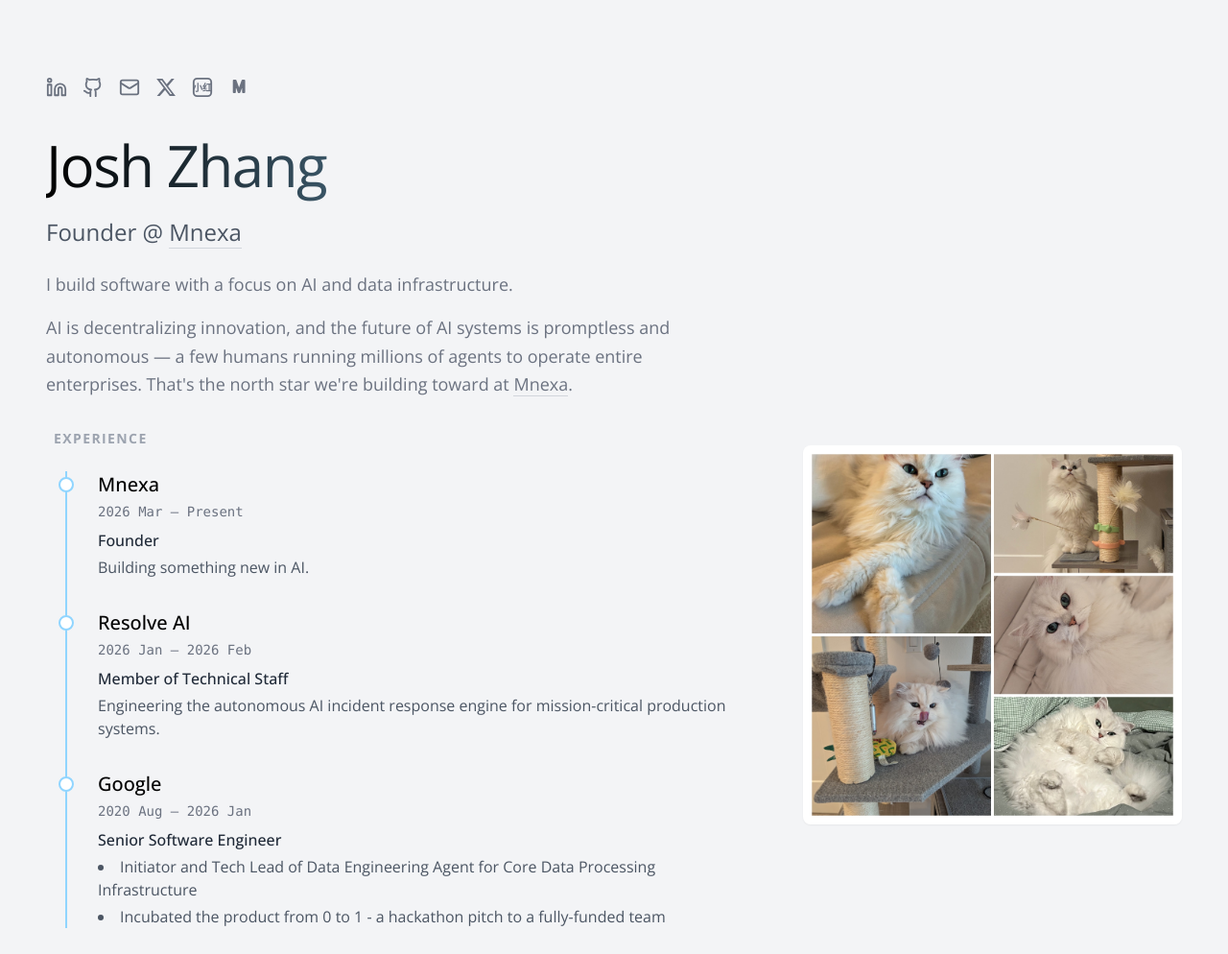
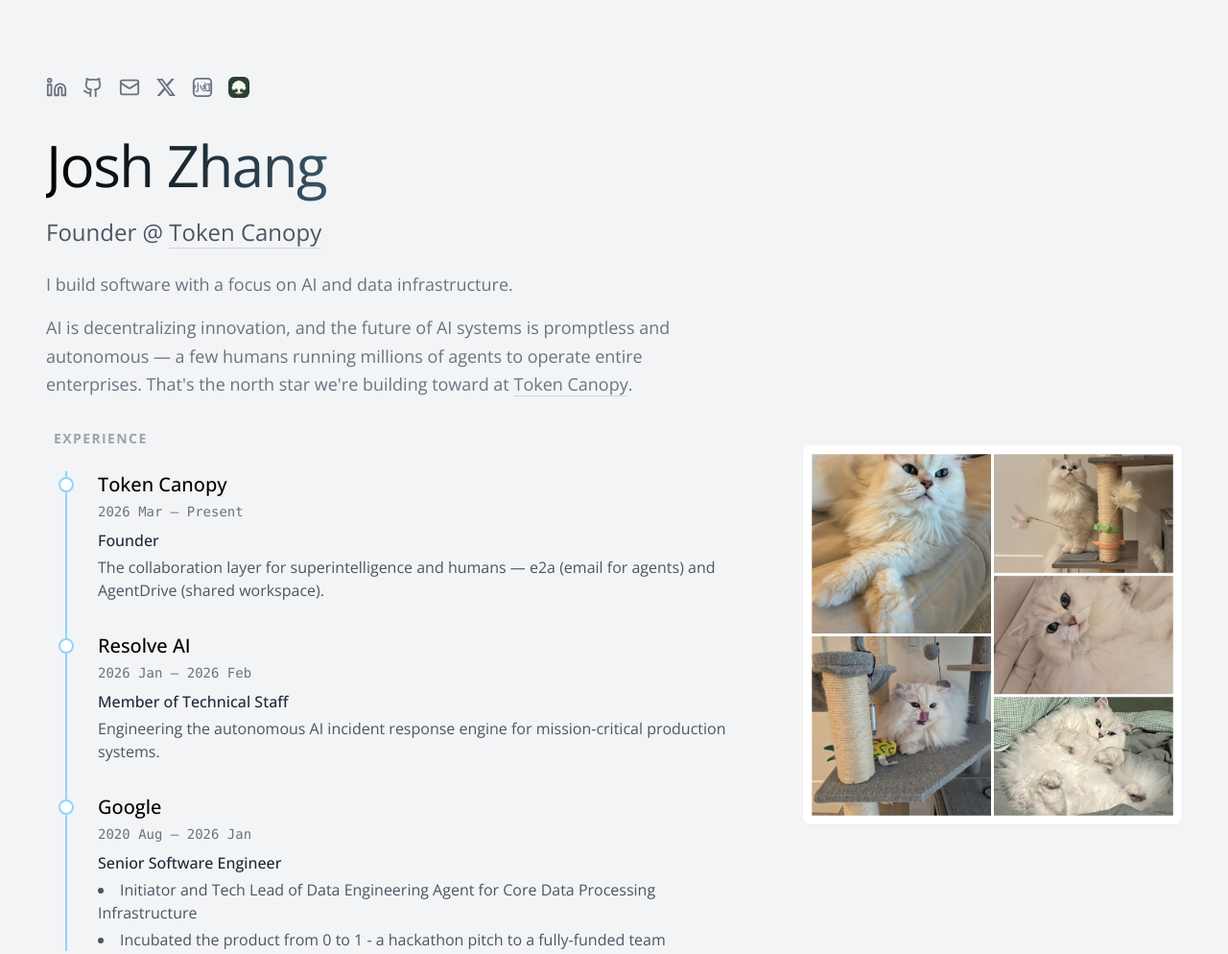
Before and after one commit to jiashuoz/jiashuoz.com, a website built with Vite: page index.html in a window 1280 px wide. Shown: the top 994 px of the page at 96% size. Built offline with nearby package versions, Linux system fonts and the light colour scheme.

Commit message:
rebrand Mnexa to Token Canopy

```diff
--- a/index.html
+++ b/index.html
@@ -61,24 +61,21 @@
               text-anchor="middle" fill="currentColor" stroke="none">小红</text>
           </svg>
         </a>
-        <a href="https://mnexa.ai" target="_blank" class="relative group hover:text-light-blue transition-colors"
-          aria-label="Mnexa">
-          <svg xmlns="http://www.w3.org/2000/svg" width="22" height="22" viewBox="0 0 24 24" fill="none"
-            stroke="currentColor" stroke-width="2" stroke-linecap="round" stroke-linejoin="round">
-            <text x="12" y="17" font-family="Arial, sans-serif" font-size="18" font-weight="normal" text-anchor="middle" fill="currentColor">M</text>
-          </svg>
+        <a href="https://www.tokencanopy.com" target="_blank" class="relative group hover:opacity-80 transition-opacity"
+          aria-label="Token Canopy">
+          <img src="/token-canopy.svg" alt="Token Canopy" width="22" height="22" class="rounded-md">
           <span class="pointer-events-none absolute left-1/2 -translate-x-1/2 top-full mt-2 whitespace-nowrap rounded-md bg-black/80 px-2.5 py-1 text-xs font-light text-white opacity-0 group-hover:opacity-100 transition-opacity duration-200">
-            Mnem- (memory) + Nexa (connected)
+            The collaboration layer for superintelligence and humans
           </span>
         </a>
       </div>
       <h1 class="text-5xl md:text-6xl font-sans font-light tracking-tight bg-gradient-to-r from-black to-light-blue bg-clip-text text-transparent py-2 pr-2">Josh Zhang</h1>
-      <p class="text-xl md:text-2xl mt-4 text-gray-600 font-light">Founder @ <a href="https://mnexa.ai" target="_blank" class="hover:text-light-blue transition-colors border-b border-gray-300 hover:border-light-blue">Mnexa</a></p>
+      <p class="text-xl md:text-2xl mt-4 text-gray-600 font-light">Founder @ <a href="https://www.tokencanopy.com" target="_blank" class="hover:text-light-blue transition-colors border-b border-gray-300 hover:border-light-blue">Token Canopy</a></p>
       <p class="text-lg text-gray-500 mt-6 max-w-2xl leading-relaxed">
         I build software with a focus on AI and data infrastructure.
       </p>
       <p class="text-lg text-gray-500 mt-4 max-w-2xl leading-relaxed">
-        AI is decentralizing innovation, and the future of AI systems is promptless and autonomous &mdash; a few humans running millions of agents to operate entire enterprises. That's the north star we're building toward at <a href="https://mnexa.ai" target="_blank" class="hover:text-light-blue transition-colors border-b border-gray-300 hover:border-light-blue">Mnexa</a>.
+        AI is decentralizing innovation, and the future of AI systems is promptless and autonomous &mdash; a few humans running millions of agents to operate entire enterprises. That's the north star we're building toward at <a href="https://www.tokencanopy.com" target="_blank" class="hover:text-light-blue transition-colors border-b border-gray-300 hover:border-light-blue">Token Canopy</a>.
       </p>
 
       <!-- Experience Timeline -->
@@ -90,10 +87,10 @@
           <!-- Item 1 -->
           <div class="relative pl-8">
             <div class="absolute -left-[9px] top-1.5 w-4 h-4 rounded-full bg-white border-2 border-light-blue"></div>
-            <h4 class="text-xl font-medium text-black"><a href="https://mnexa.ai" target="_blank" class="hover:text-light-blue transition-colors">Mnexa</a></h4>
+            <h4 class="text-xl font-medium text-black"><a href="https://www.tokencanopy.com" target="_blank" class="hover:text-light-blue transition-colors">Token Canopy</a></h4>
             <span class="text-sm text-gray-500 font-mono mt-1 block">2026 Mar — Present</span>
             <p class="text-gray-800 font-medium mt-2">Founder</p>
-            <p class="text-gray-600 mt-1">Building something new in AI.</p>
+            <p class="text-gray-600 mt-1">The collaboration layer for superintelligence and humans &mdash; e2a (email for agents) and AgentDrive (shared workspace).</p>
           </div>
 
           <!-- Item 2 -->
```
Also changed, not shown: public/token-canopy.svg (added).
